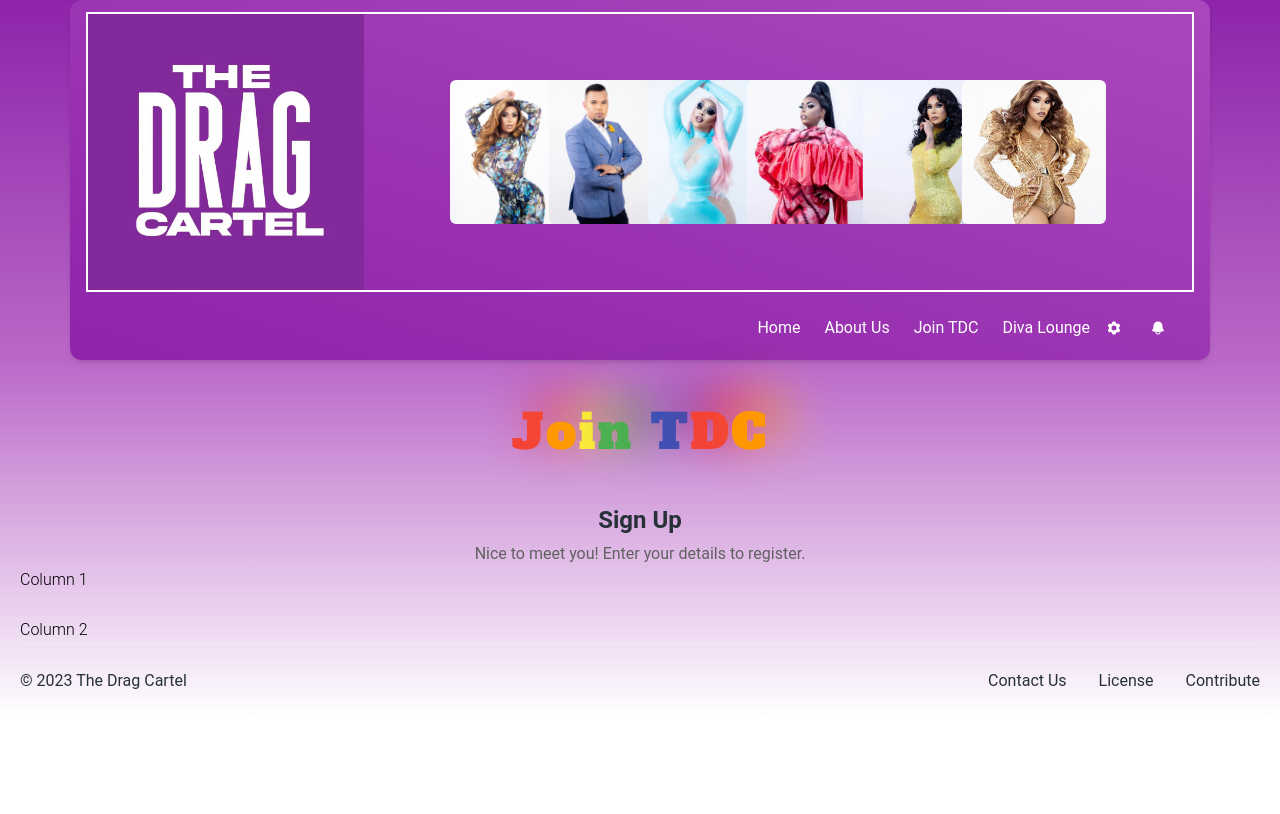
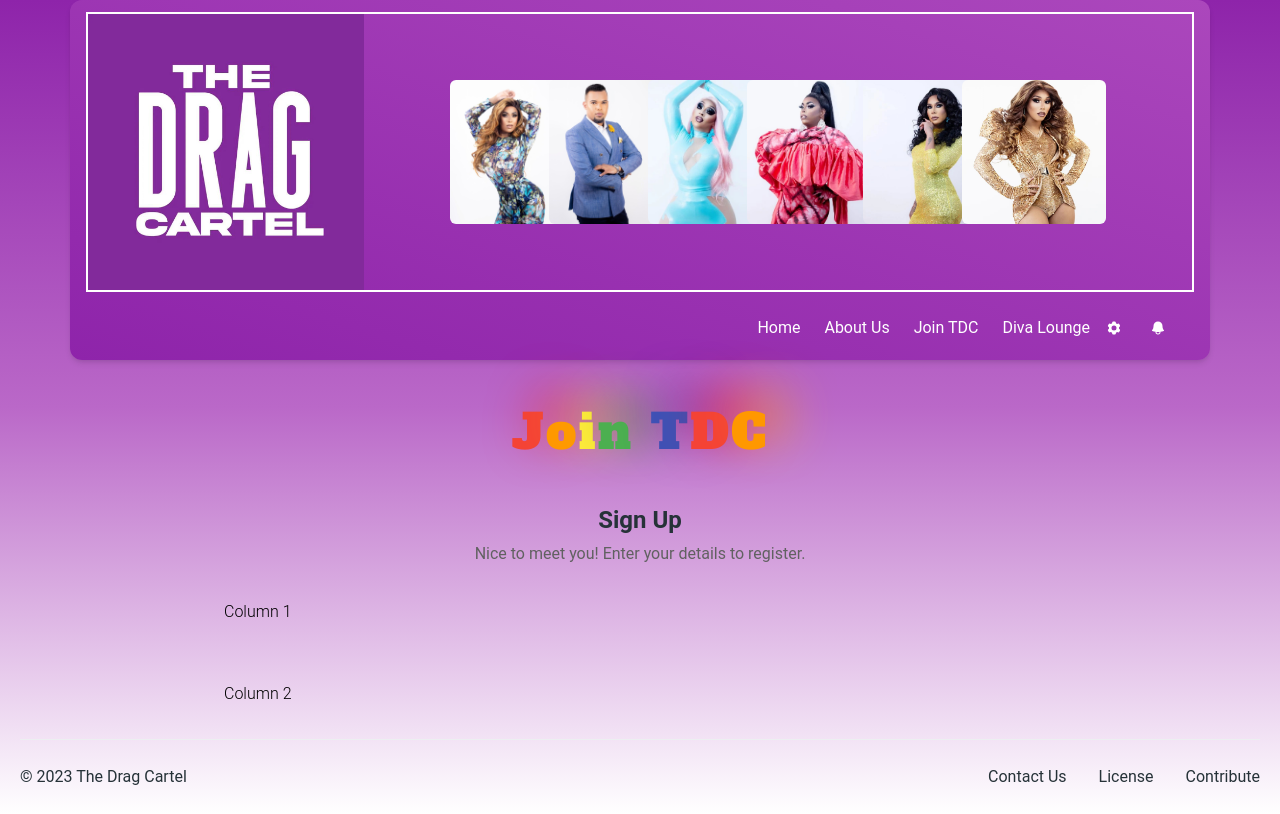
Before and after one commit to Leschismoreptyltd/TDC, a React (Vite) app: page /join in a window 1280 px wide. Built offline with nearby package versions, Linux system fonts and the light colour scheme; a web font is replaced by a local one.

Commit message:
Third Commit

```diff
--- a/index.html
+++ b/index.html
@@ -2,7 +2,7 @@
 <html lang="en">
   <head>
     <meta charset="UTF-8" />
-    <link rel="icon" type="image/svg+xml" href="/public/TDC logo.png" />
+    <link rel="icon" type="image/svg+xml" href="/TDC logo.png" />
     <meta name="viewport" content="width=device-width, initial-scale=1.0" />
     <title>The Drag Cartel</title>
 
--- a/src/components/views/JoinTDC.jsx
+++ b/src/components/views/JoinTDC.jsx
@@ -6,6 +6,7 @@
     Button,
     Typography,
   } from "@material-tailwind/react";
+  const update = true;
 const JoinTDC = () =>{
     const heading = "Join TDC";
     return(
@@ -26,17 +27,25 @@
             </div>
 
             {/* Card and Form */}
-            <div className="grid grid-cols-2 gap-6">
-                <div className="col-span-1">
+            <div className="max-w-4xl mx-auto p-4">
+                <form className="flex flex-col gap-6">
+
+                <div className="w-1/2 p-4">
                     <Typography>
+
                         Column 1
+
                     </Typography>
                 </div>
-                <div className="col-span-2">
-                    <Typography className="cols-span-2">
+                <div className="w-1/2 p-4">
+                    <Typography >
+
                         Column 2
+
                     </Typography>
                 </div>
+
+                </form>
             </div>
 
         </>
```
Also changed, not shown: src/components/cards/CustomForm.jsx (added, +12 -0 lines).
